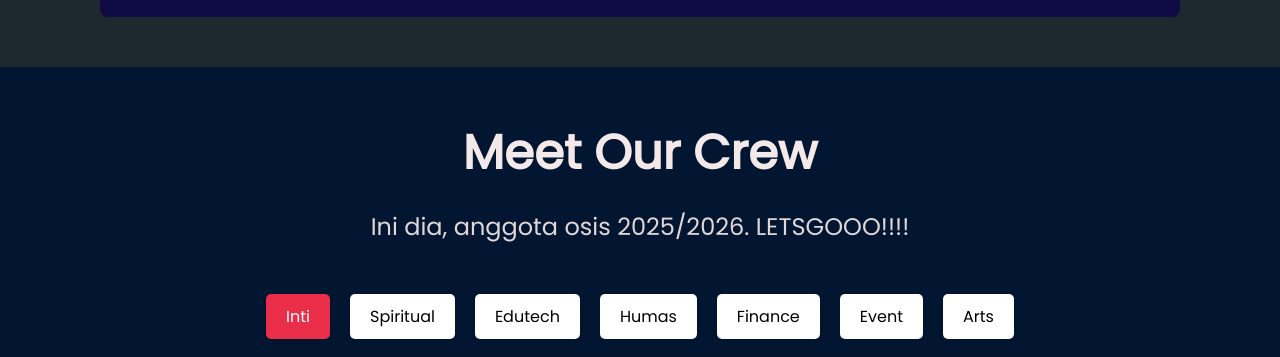
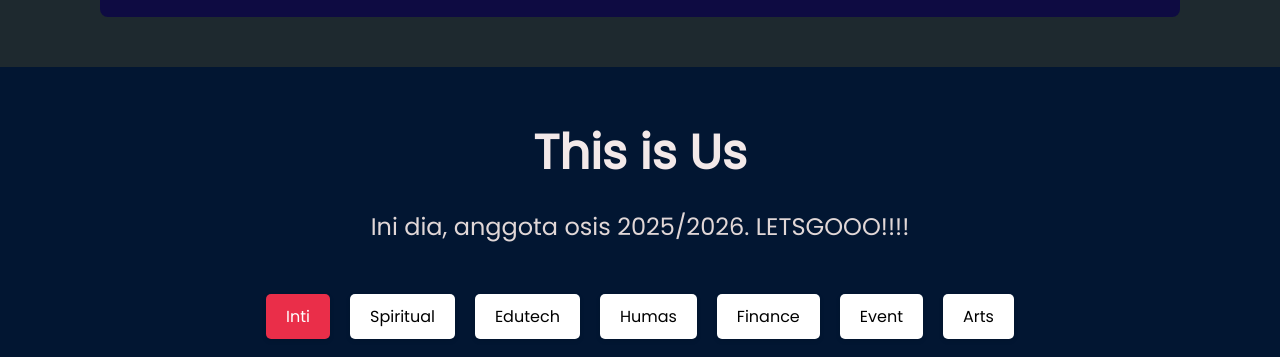
Before and after one commit to AchiraStudio/Recis, a plain HTML site: page index.html in a window 1280 px wide. Shown: the part 2747-3104 px from the top of the page. Drawn offline with nearby package versions, Linux system fonts and the light colour scheme; a script that the page names is missing; a web font is replaced by a local one.

Commit message:
Update index.html

```diff
--- a/index.html
+++ b/index.html
@@ -334,7 +334,7 @@
 
     <section class="crew" id="crew">
         <div class="crew-content">
-            <h2>Meet Our Crew</h2>
+            <h2>This is Us</h2>
             <p>Ini dia, anggota osis 2025/2026. LETSGOOO!!!!</p>
 
             <!-- Division Tabs -->
```
